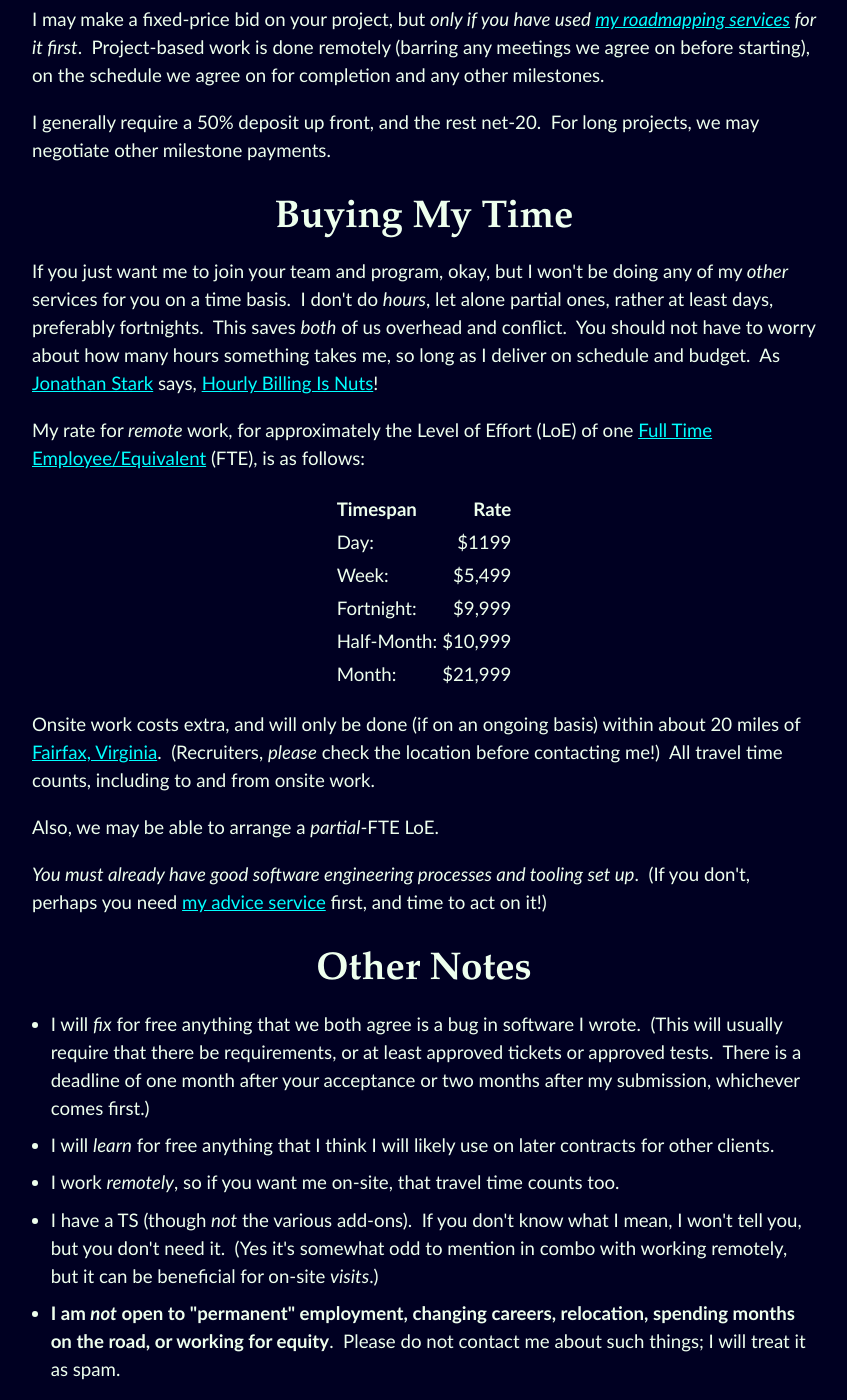
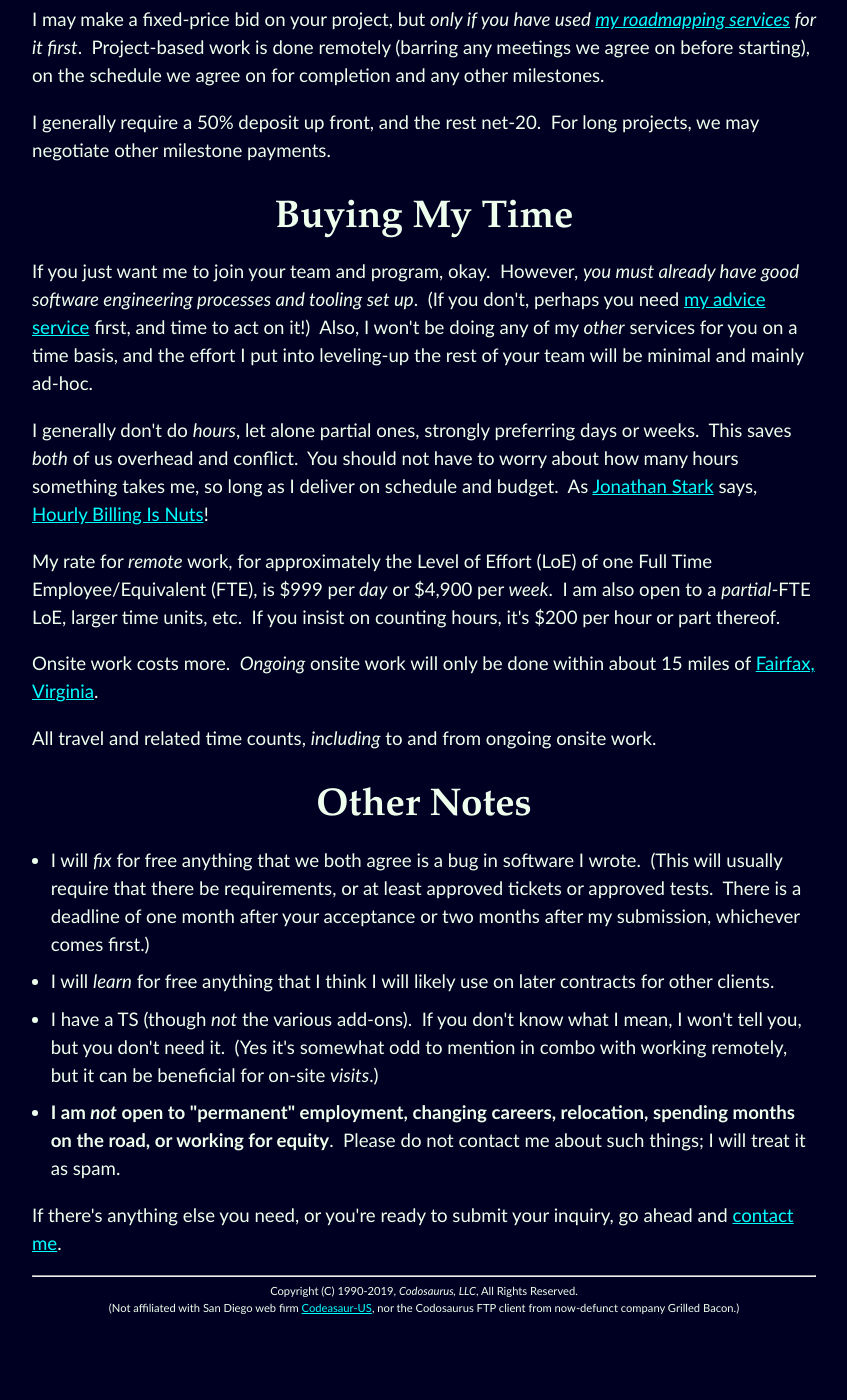
Before and after one commit to CodosaurusLLC/CodosaurusLLC.github.io, a Jekyll site: the page built from services/development.html, in a window 1280 px wide and 1400 px high, scrolled down 741 px. Shown: the whole window, without its empty margins (216-1063 px from the left). Built offline with Jekyll 4.4.1, drawn with Linux system fonts in a browser that asks for light colours; after the commit the page ends 2058 px from its top, so only the background shows below that.

```diff
--- a/about/skills.html
+++ b/about/skills.html
@@ -224,7 +224,7 @@
       Presentations
       <div class="skill-note">from five-minute briefings to half-day seminars</div>
     </td>
-    <td>Medium</td><td>Medium</td>
+    <td>High</td><td>Medium</td>
   </tr>
   <tr><td>Requirements Elicitation</td><td>Medium</td><td>Medium</td></tr>
   <tr><td>Documentation</td><td>Medium</td><td>Low</td></tr>
--- a/assets/css/acrumen.css
+++ b/assets/css/acrumen.css
@@ -1,5 +1,5 @@
 .page-title-content {
-  background: yellow;
+  color: yellow;
   padding: 0.1em 0.2em 0 0.2em;
 }
 .acrumen-table {
--- a/assets/css/blog-index.css
+++ b/assets/css/blog-index.css
@@ -1,5 +1,5 @@
 table.post-list { margin: 0 auto; }
 table.post-list td { padding: 0.1em 0.2em; }
-table.post-list tbody tr:nth-child(odd) { background-color: #dde; }
+table.post-list tbody tr:nth-child(odd) { background-color: #334; }
 table.post-list td { padding: 0.2em 0.5em; }
 td.tag-column { max-width: calc(var(--max-width) / 3); }
--- a/assets/css/skills.css
+++ b/assets/css/skills.css
@@ -9,5 +9,5 @@
   margin-left: 1em;
 }
 .skill-table td { padding: 0.5em }
-.skill-table tr:nth-child(odd)>td { background-color: #ccd; }
-.skill-table tr:nth-child(even)>td { background-color: #dde; }
+.skill-table tr:nth-child(odd)>td { background-color: #223; }
+.skill-table tr:nth-child(even)>td { background-color: #334; }
--- a/services/development.html
+++ b/services/development.html
@@ -60,12 +60,25 @@
 <h2>Buying My Time</h2>
 
 <p>
-If you just want me to join your team and program, okay,
-but I won't be doing any of my <i>other</i> services for you
-on a time basis.&nbsp;
-I don't do <i>hours</i>,
+If you just want me to join your team and program, okay.&nbsp;
+However,
+<i>you must already have good
+software engineering
+processes and tooling
+set up</i>.&nbsp;
+(If you don't, perhaps you need
+<a href="/services/advice">my advice service</a>
+first, and time to act on it!)&nbsp;
+Also, I won't be doing any of my <i>other</i> services for you
+on a time basis,
+and the effort I put into leveling-up the rest of your team
+will be minimal and mainly ad-hoc.
+</p>
+
+<p>
+I generally don't do <i>hours</i>,
 let alone partial ones,
-rather at least days, preferably fortnights.&nbsp;
+strongly preferring days or weeks.&nbsp;
 This saves <i>both</i> of us overhead and conflict.&nbsp;
 You should not have to worry about
 how many hours something takes me,
@@ -80,56 +93,26 @@
 <p>
 My rate for <i>remote</i> work,
 for approximately the Level of Effort (LoE) of one
-<a href="https://en.wikipedia.org/wiki/Full-time_equivalent"
-   rel="nofollow" target="_new">Full Time Employee/Equivalent</a> (FTE),
-is as follows:
+Full Time Employee/Equivalent (FTE),
+is $999 per <i>day</i> or $4,900 per <i>week</i>.&nbsp;
+I am also open to
+a <i>partial</i>-FTE LoE,
+larger time units,
+etc.&nbsp;
+If you insist on counting hours, it's $200 per hour or part thereof.
 </p>
 
-<table cellspacing="3">
-  <thead>
-    <tr><th>Timespan</th><th class="numeric">Rate</th></tr>
-  </thead>
-  <tbody>
-    <tr>
-      <td>Day:</td>
-      <td class="numeric">$1199</td>
-    </tr>
-    <tr>
-      <td>Week:</td>
-      <td class="numeric">$5,499</td>
-    </tr>
-    <tr>
-      <td>Fortnight:</td>
-      <td class="numeric">$9,999</td>
-    </tr>
-    <tr>
-      <td>Half-Month:</td>
-      <td class="numeric">$10,999</td>
-    </tr>
-    <tr>
-      <td>Month:</td>
-      <td class="numeric">$21,999</td>
-    </tr>
-  </tbody>
-</table>
+<p>
+Onsite work costs more.&nbsp;
+<i>Ongoing</i> onsite work will only be done within about 15 miles of
+<a href="https://www.google.com/maps/place/Fairfax,+VA">Fairfax,
+  Virginia</a>.
+</p>
 
 <p>
-Onsite work costs extra,
-and will only be done (if on an ongoing basis) within about 20 miles of
-<a href="https://www.google.com/maps/place/Fairfax,+VA">Fairfax, Virginia</a>.&nbsp;
-(Recruiters, <i>please</i> check the location before contacting me!)&nbsp;
-All travel time counts, including to and from onsite work.&nbsp;
+All travel and related time counts,
+<i>including</i> to and from ongoing onsite work.
 </p>
-
-<p>Also, we may be able to arrange a <i>partial</i>-FTE LoE.</p>
-
-<p><i>You must already have good
-software engineering
-processes and tooling
-set up</i>.&nbsp;
-(If you don't, perhaps you need
-<a href="/services/advice">my advice service</a>
-first, and time to act on it!)</p>
 
 
 <h2>Other Notes</h2>
@@ -160,12 +143,6 @@
   </li>
 
   <li>
-    I work <i>remotely</i>,
-    so if you want me on-site,
-    that travel time counts too.
-  </li>
-
-  <li>
     I have a TS (though <i>not</i> the various add-ons).&nbsp;
     If you don't know what I mean,
     I won't tell you, but you don't need it.&nbsp;
```
Also changed, not shown: ACRUMEN.html (+4 -4 lines).
